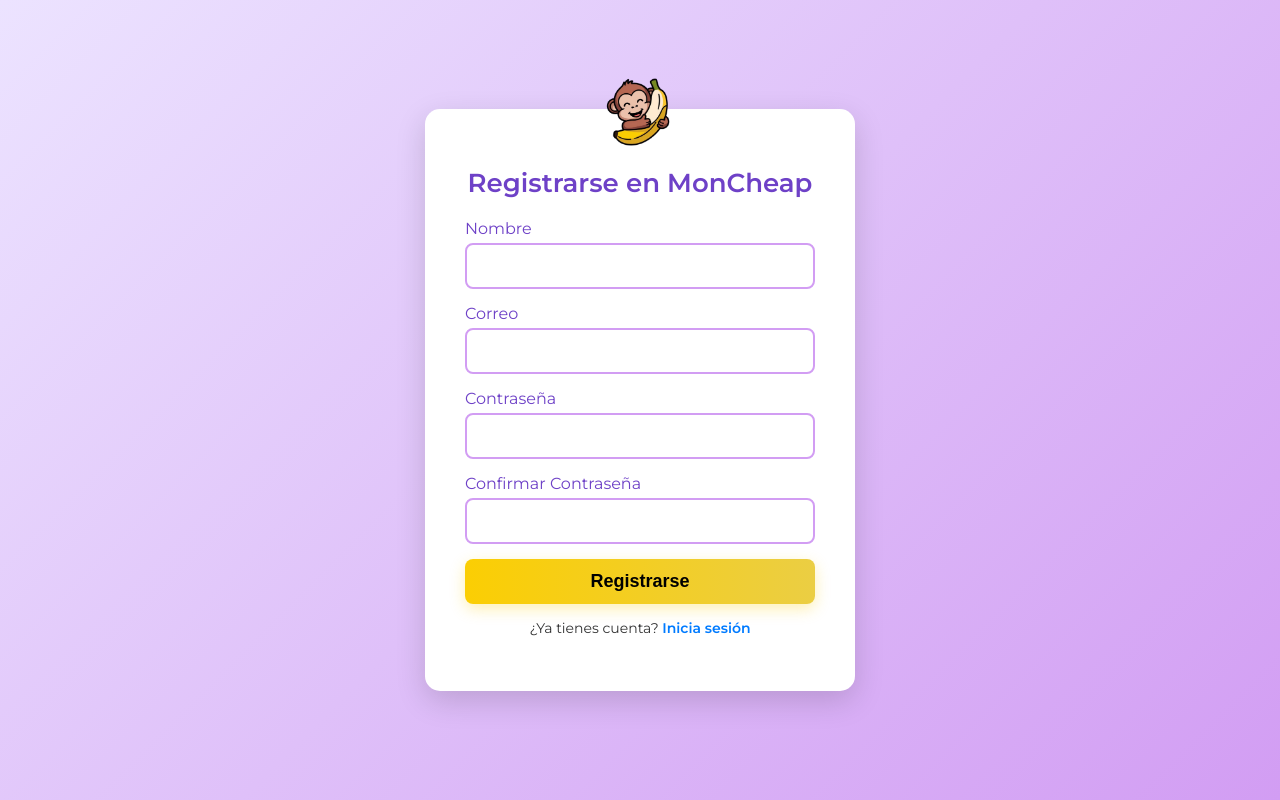
After one commit to manu222/MonCheap, a Flask app: page /register in a window 1280 px wide. The commit adds this page. Run offline with Flask 3, Linux system fonts and the light colour scheme.

Commit message:
Add registration functionality and enhance login error handling, add bcrypt for password

```diff
--- a/supermarket_recommendation/app.py
+++ b/supermarket_recommendation/app.py
@@ -1,6 +1,7 @@
 from flask import Flask, render_template, request, redirect, url_for, session, jsonify
 import mysql.connector
 import base64
+import bcrypt
 
 app = Flask(__name__)
 app.secret_key = 'supersecretkey'  # Añade una clave secreta para manejar las sesiones
@@ -27,9 +28,7 @@
 
     # Convertir BLOB a base64 para mostrar en HTML
     for product in products:
-        if product['img']:
-            product['img'] = base64.b64encode(product['img']).decode('utf-8')
-        else:
+        if not product['img']:
             product['img'] = "No image available"
 
     cursor.close()
@@ -38,26 +37,69 @@
 
 def checkLogin(mail, password):
     connection = get_db_connection()
-    cursor = connection.cursor()
-    cursor.execute("SELECT * FROM usuario WHERE gmail = %s AND contraseña = %s", (mail, password))
+    cursor = connection.cursor(dictionary=True)  # Para obtener los resultados como diccionario
+    cursor.execute("SELECT * FROM usuario WHERE gmail = %s", (mail,))
     user = cursor.fetchone()
     cursor.close()
     connection.close()
-    return user
+
+    # Si el usuario existe y la contraseña coincide
+    if user and bcrypt.checkpw(password.encode('utf-8'), user['contraseña'].encode('utf-8')):
+        return user
+    return None
+
 
 @app.route('/login', methods=['GET', 'POST'])
 def login():
     if request.method == 'POST':
         username = request.form['mail']
         password = request.form['password']
-        # Check if the user exists
+
         user = checkLogin(username, password)
         if user:
-            session['user_id'] = user[0]  # Guardar el user_id en la sesión
-            return redirect(url_for('likes', user_id=user[0]))  # Asumiendo que el user_id es el primer campo
+            session['user_id'] = user['id']  # Guardar el user_id en la sesión
+            return redirect(url_for('likes', user_id=user['id']))
         else:
             return render_template('login.html', error='Usuario o contraseña incorrectos')
+
     return render_template('login.html')
+
+
+@app.route('/register', methods=['GET', 'POST'])
+def register():
+    if request.method == 'POST':
+        nombre = request.form['nombre']
+        correo = request.form['gmail']
+        password = request.form['password']
+
+        #Hashear la contraseña
+        hashed_password = bcrypt.hashpw(password.encode('utf-8'), bcrypt.gensalt())
+
+        connection = get_db_connection()
+        cursor = connection.cursor()
+
+        # Verificar si el usuario ya existe
+        cursor.execute("SELECT * FROM usuario WHERE gmail = %s", (correo,))
+
+        existing_user = cursor.fetchone()
+
+        if existing_user:
+            cursor.close()
+            connection.close()
+            return render_template('register.html', error='Este correo ya está registrado')
+
+        # Insertar el nuevo usuario en la base de datos
+        cursor.execute("INSERT INTO usuario (nombre, gmail, contraseña) VALUES (%s, %s, %s)",
+                       (nombre, correo, hashed_password.decode('utf-8')))
+        connection.commit()
+
+        cursor.close()
+        connection.close()
+
+        return redirect(url_for('login'))  # Redirigir al login después del registro
+
+    return render_template('register.html')
+
 
 
 # Función para obtener los productos que el usuario tiene como "me gusta"
--- a/supermarket_recommendation/static/script.js
+++ b/supermarket_recommendation/static/script.js
@@ -1,16 +1,22 @@
 document.addEventListener("DOMContentLoaded", () => {
-    // Animación de entrada para el login (si corresponde)
-    const loginContainer = document.querySelector(".login-container");
-    if (loginContainer) {
-        loginContainer.style.opacity = "0";
-        loginContainer.style.transform = "translateY(-20px)";
 
-        setTimeout(() => {
-            loginContainer.style.transition = "opacity 0.8s ease-out, transform 0.8s ease-out";
-            loginContainer.style.opacity = "1";
-            loginContainer.style.transform = "translateY(0)";
-        }, 200);
+     // Función para animar contenedores
+     function animateContainer(container) {
+        if (container) {
+            container.style.opacity = "0";
+            container.style.transform = "translateY(-20px)";
+
+            setTimeout(() => {
+                container.style.transition = "opacity 0.8s ease-out, transform 0.8s ease-out";
+                container.style.opacity = "1";
+                container.style.transform = "translateY(0)";
+            }, 200);
+        }
     }
+
+    // Aplicar animación si los contenedores existen
+    animateContainer(document.querySelector(".login-container"));
+    animateContainer(document.querySelector(".register-container"));
 
     // Inicializar tooltips de Bootstrap
     var tooltipTriggerList = [].slice.call(document.querySelectorAll('[data-bs-toggle="tooltip"]'));
--- a/supermarket_recommendation/static/styles.css
+++ b/supermarket_recommendation/static/styles.css
@@ -11,8 +11,13 @@
     margin: 0;
 }
 
+.error{
+    color: red;
+    font-size: 12px;
+}
+
 /* Contenedor del login */
-.login-container {
+.login-container, .register-container {
     background: white;
     padding: 40px;
     border-radius: 15px;
@@ -20,34 +25,35 @@
     text-align: center;
     width: 350px;
     transition: transform 0.3s ease-in-out;
-    position: relative; /* Esto es importante para posicionar el logo */
+    position: relative;
 }
 
-/* Efecto sutil al pasar el mouse */
-.login-container:hover {
+.login-container:hover, .register-container:hover {
     transform: scale(1.02);
-}
-
-/* Estilo del título */
-.title {
-    font-size: 26px;
-    margin-bottom: 20px;
-    font-weight: 700;
-    color: #6e41c7;
 }
 
 /* Logo */
 .logo {
     position: absolute;
-    top: -40px;  /* Ajusta la posición vertical del logo */
+    top: -40px;
     left: 50%;
-    transform: translateX(-50%); /* Centra el logo horizontalmente */
-    width: 80px; /* Ajusta el tamaño del logo */
+    transform: translateX(-50%);
+    width: 80px;
     height: auto;
 }
 
-/* Input Group */
+/* Título */
+.title {
+    font-size: 26px;
+    font-weight: 700;
+    color: #6e41c7;
+    margin-bottom: 20px;
+}
+
+/* Estilos para los grupos de entrada */
 .input-group {
+    display: flex;
+    flex-direction: column;
     text-align: left;
     margin-bottom: 15px;
 }
@@ -56,6 +62,7 @@
 label {
     font-weight: 400;
     color: #6e41c7;
+    margin-bottom: 5px;
 }
 
 /* Inputs */
@@ -67,16 +74,16 @@
     outline: none;
     font-size: 16px;
     transition: border-color 0.3s ease-in-out;
+    box-sizing: border-box;
 }
 
-/* Efecto en inputs */
 input:focus {
     border-color: #6e41c7;
     box-shadow: 0px 0px 8px rgba(110, 65, 199, 0.3);
 }
 
-/* Botón de login */
-.login-button {
+/* Botones */
+.login-button, .register-button {
     width: 100%;
     padding: 12px;
     background: linear-gradient(90deg, #fbce03, #ebce43);
@@ -90,16 +97,32 @@
     box-shadow: 0px 5px 15px rgba(251, 206, 3, 0.3);
 }
 
-/* Hover en botón */
-.login-button:hover {
+.login-button:hover, .register-button:hover {
     background: linear-gradient(90deg, #ebce43, #fbce03);
     box-shadow: 0px 5px 20px rgba(251, 206, 3, 0.5);
 }
 
-/* Efecto de clic */
-.login-button:active {
+.login-button:active, .register-button:active {
     transform: scale(0.98);
 }
+
+.login-redirect, .register-redirect {
+    text-align: center;
+    margin-top: 15px;
+    font-size: 14px;
+    color: #333;
+}
+
+.login-redirect a, .register-redirect a {
+    color: #007BFF;
+    text-decoration: none;
+    font-weight: bold;
+}
+
+.login-redirect a:hover, .register-redirect a:hover {
+    text-decoration: underline;
+}
+
 
 /* Tarjetas de productos */
 .product-card {
--- a/supermarket_recommendation/templates/login.html
+++ b/supermarket_recommendation/templates/login.html
@@ -25,6 +25,9 @@
 
             <button type="submit" class="login-button">Login</button>
         </form>
+        <p class="register-redirect">¿No tienes cuenta? <a href="{{ url_for('register') }}">Registrarse</a></p>
+        <!--Poner el error que se recibe-->
+        <p class="error">{{ error }}</p>
     </div>
 </body>
 </html>
--- /dev/null
+++ b/supermarket_recommendation/templates/register.html
@@ -0,0 +1,42 @@
+<!DOCTYPE html>
+<html lang="en">
+<head>
+    <meta charset="UTF-8">
+    <meta name="viewport" content="width=device-width, initial-scale=1.0">
+    <title>MonCheap - Registro</title>
+    <link rel="stylesheet" type="text/css" href="{{ url_for('static', filename='styles.css') }}">
+    <link rel="icon" type="image/x-icon" href="{{ url_for('static', filename='images/logo.png') }}">
+    <script defer src="{{ url_for('static', filename='../script.js') }}"></script>
+</head>
+<body>
+    <div class="register-container">
+        <img src="{{ url_for('static', filename='images/logo.png') }}" alt="MonCheap Logo" class="logo">
+        <h1 class="title">Registrarse en MonCheap</h1>
+        <form action="{{ url_for('register') }}" method="post">
+            <div class="input-group">
+                <label for="nombre">Nombre</label>
+                <input type="text" name="nombre" id="nombre" required>
+            </div>
+
+            <div class="input-group">
+                <label for="gmail">Correo</label>
+                <input type="email" name="gmail" id="gmail" required>
+            </div>
+
+            <div class="input-group">
+                <label for="password">Contraseña</label>
+                <input type="password" name="password" id="password" required>
+            </div>
+
+            <div class="input-group">
+                <label for="confirm-password">Confirmar Contraseña</label>
+                <input type="password" name="confirm-password" id="confirm-password" required>
+            </div>
+
+            <button type="submit" class="register-button">Registrarse</button>
+        </form>
+        <p class="login-redirect">¿Ya tienes cuenta? <a href="{{ url_for('login') }}">Inicia sesión</a></p>
+        <p class="error">{{ error }}</p>
+    </div>
+</body>
+</html>
```
Also changed, not shown: other parts of supermarket_recommendation/static/styles.css (+21 -51 lines).
